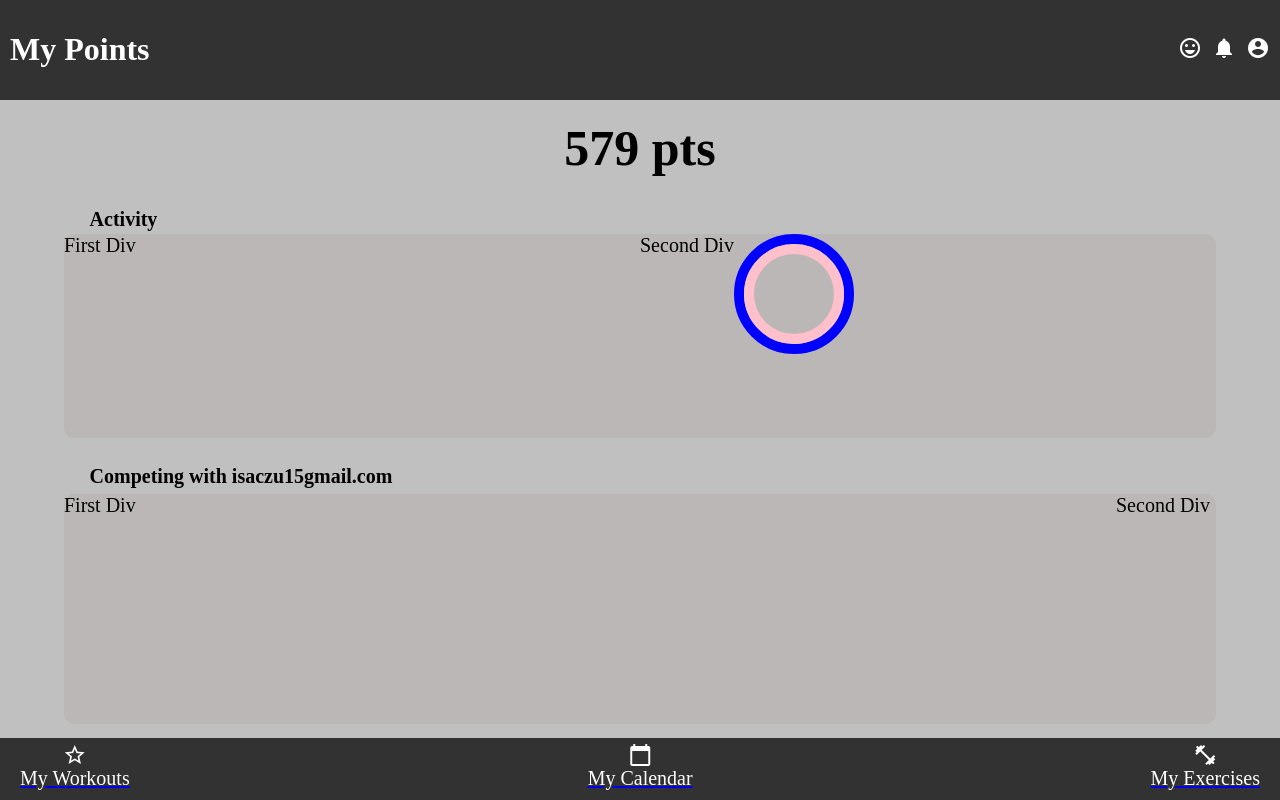
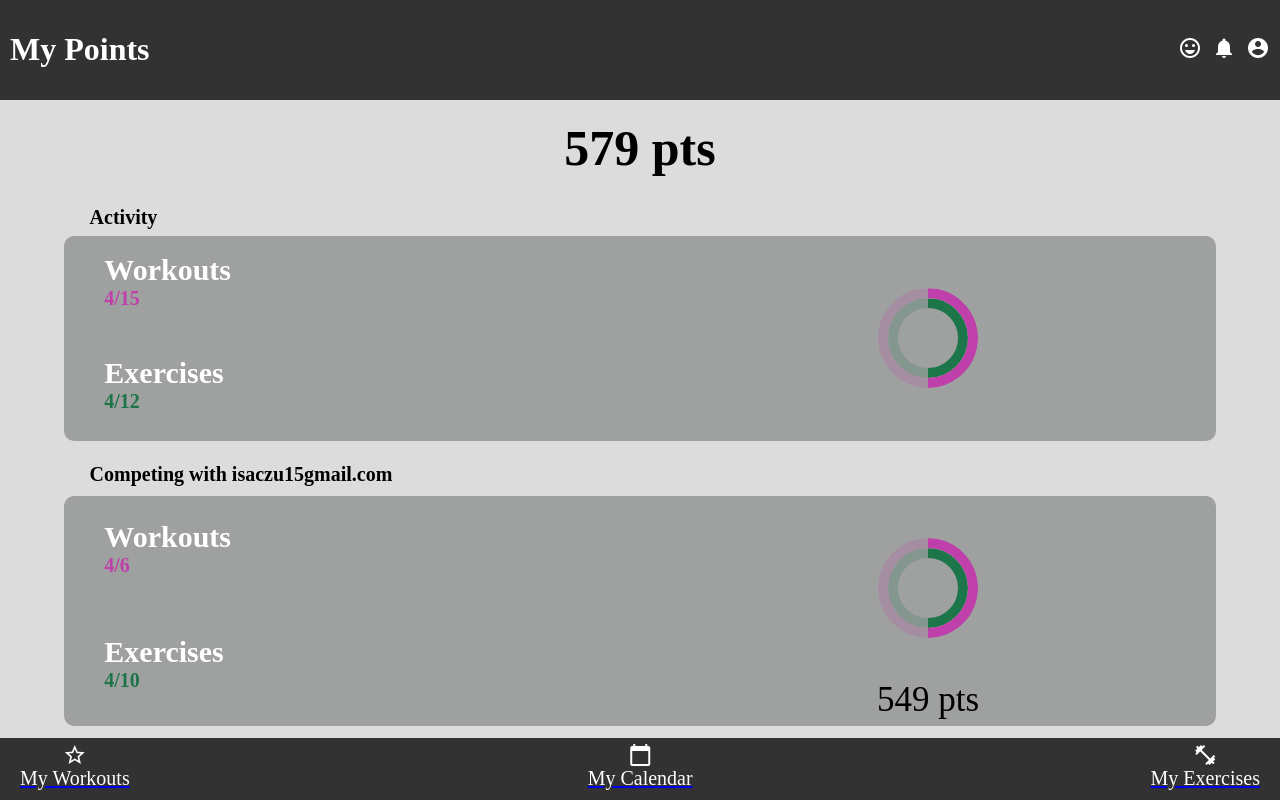
Before and after one commit to amczuboka/WorkoutDesignProject, an Angular app: page /points in a window 1280 px wide. Built offline with nearby package versions, Linux system fonts and the light colour scheme.

Commit message:
Implement final CSS to points page
This implements the rings

```diff
--- a/src/app/pages/points/points.component.html
+++ b/src/app/pages/points/points.component.html
@@ -6,15 +6,16 @@
   <div class="Activity">
     <p>Activity</p>
     <div class="user-stats">
-      <div class="activities">First Div</div>
-      <div class="rings-container">Second Div
+      <div class="activities">
+        <p class="workouts">Workouts</p>
+        <p class="stats" style="color: #bf40ab">4/15</p>
+        <p class="exercises">Exercises</p>
+        <p class="stats" style="color: #1c7649">4/12</p>
+      </div>
+      <div class="rings-container" style="width: 50%">
         <div class="rings">
-          <div class="ring outer-ring">
-            <div class="half blue"></div>
-          </div>
-          <div class="ring inner-ring">
-            <div class="half pink"></div>
-          </div>
+          <div class="ring outer-ring"></div>
+          <div class="ring inner-ring"></div>
         </div>
       </div>
     </div>
@@ -22,8 +23,21 @@
   <div class="Competition">
     <p>Competing with isaczu15gmail.com</p>
     <div class="comp-stats">
-      <div class="activities">First Div</div>
-      <div class="rings">Second Div</div>
+      <div class="activities">
+        <p class="workouts">Workouts</p>
+        <p class="stats" style="color: #bf40ab">4/6</p>
+        <p class="exercises">Exercises</p>
+        <p class="stats" style="color: #1c7649">4/10</p>
+      </div>
+      <div class="container-comp">
+        <div class="rings-container">
+          <div class="rings">
+            <div class="ring outer-ring"></div>
+            <div class="ring inner-ring"></div>
+          </div>
+        </div>
+        <div class="comps-points">549 pts</div>
+      </div>
     </div>
   </div>
 </div>
--- a/src/app/pages/points/points.component.scss
+++ b/src/app/pages/points/points.component.scss
@@ -2,7 +2,6 @@
   display: flex;
   flex-direction: column;
   height: 100%;
-  background-color: #c0c0c0;
 }
 
 .points {
@@ -59,7 +58,8 @@
   height: 80%;
   width: 90%;
   border-radius: 10px;
-  background-color: #bcb7b7;
+  background-color: #9fa0a0;
+  margin-top: 5px;
 }
 
 .comp-stats {
@@ -68,7 +68,8 @@
   height: 80%;
   width: 90%;
   border-radius: 10px;
-  background-color: #bcb7b7;
+  background-color: #9fa0a0;
+  margin-top: 5px;
 }
 
 p {
@@ -77,16 +78,25 @@ p {
 }
 
 .activities {
-  flex: 1;
+  display: flex;
   width: 50%;
+  flex-direction: column;
+  justify-content: space-between;
+  height: 100%;
+  box-sizing: border-box;
 }
 
 .rings-container {
   display: flex;
-  width: 50%;
+  height: 100%;
+  align-items: center;
+  justify-content: center;
 }
 
 .rings {
+  display: flex;
+  justify-content: center;
+  align-items: center;
   width: 100px;
   height: 100px;
   position: relative;
@@ -102,22 +112,65 @@ p {
 
 .outer-ring {
   position: absolute;
-  border: 10px solid blue;
   border-radius: 50%;
   background-color: transparent;
   width: 100%;
   height: 100%;
+  overflow: hidden;
+  display: flex;
+  align-items: center;
+  justify-content: center;
+}
+
+.outer-ring::before {
+  content: "";
+  position: absolute;
+  border: 10px solid #bf40ab;
+  border-radius: 50%;
+  width: calc(100% - 20px);
+  height: calc(100% - 20px);
+  clip-path: polygon(50% 0, 100% 0, 100% 100%, 50% 100%);
+}
+
+.outer-ring::after {
+  content: "";
+  position: absolute;
+  border: 10px solid rgba(191, 64, 171, 0.2);
+  border-radius: 50%;
+  width: calc(100% - 20px);
+  height: calc(100% - 20px);
+  clip-path: polygon(0 0, 50% 0, 50% 100%, 0 100%);
 }
 
 .inner-ring {
   position: absolute;
-  top: 10px;
-  left: 10px;
-  border: 10px solid pink;
   border-radius: 50%;
   background-color: transparent;
   width: calc(100% - 20px);
   height: calc(100% - 20px);
+  overflow: hidden;
+  display: flex;
+  align-items: center;
+  justify-content: center;
+}
+
+.inner-ring::before,
+.inner-ring::after {
+  content: "";
+  position: absolute;
+  border-radius: 50%;
+  width: calc(100% - 20px);
+  height: calc(100% - 20px);
+}
+
+.inner-ring::before {
+  border: 10px solid #1c7649;
+  clip-path: polygon(50% 0, 100% 0, 100% 100%, 50% 100%);
+}
+
+.inner-ring::after {
+  border: 10px solid rgba(28, 118, 73, 0.2);
+  clip-path: polygon(0 0, 50% 0, 50% 100%, 0 100%);
 }
 
 .half {
@@ -127,3 +180,49 @@ p {
   border-radius: 50%;
   clip: rect(0, 100%, 100%, 50%);
 }
+
+.activities .workouts {
+  position: relative;
+  font-size: 30px;
+  color: white;
+  height: 25%;
+  display: flex;
+  align-items: flex-end;
+}
+
+.activities .exercises {
+  font-size: 30px;
+  color: white;
+  height: 25%;
+  display: flex;
+  align-items: flex-end;
+}
+
+.activities .stats {
+  font-size: 20px;
+  height: 25%;
+}
+
+.container-comp {
+  display: flex;
+  width: 50%;
+  flex-direction: column;
+  justify-content: space-between;
+  height: 100%;
+  box-sizing: border-box;
+}
+
+.comps-points {
+  position: relative;
+  height: 25%;
+  bottom: 0;
+  width: 100%;
+  text-align: center;
+  font-size: 35px;
+  color: black;
+}
+@media (max-width: 350px) {
+  .Competition p {
+    font-size: 15px;
+  }
+}
```
